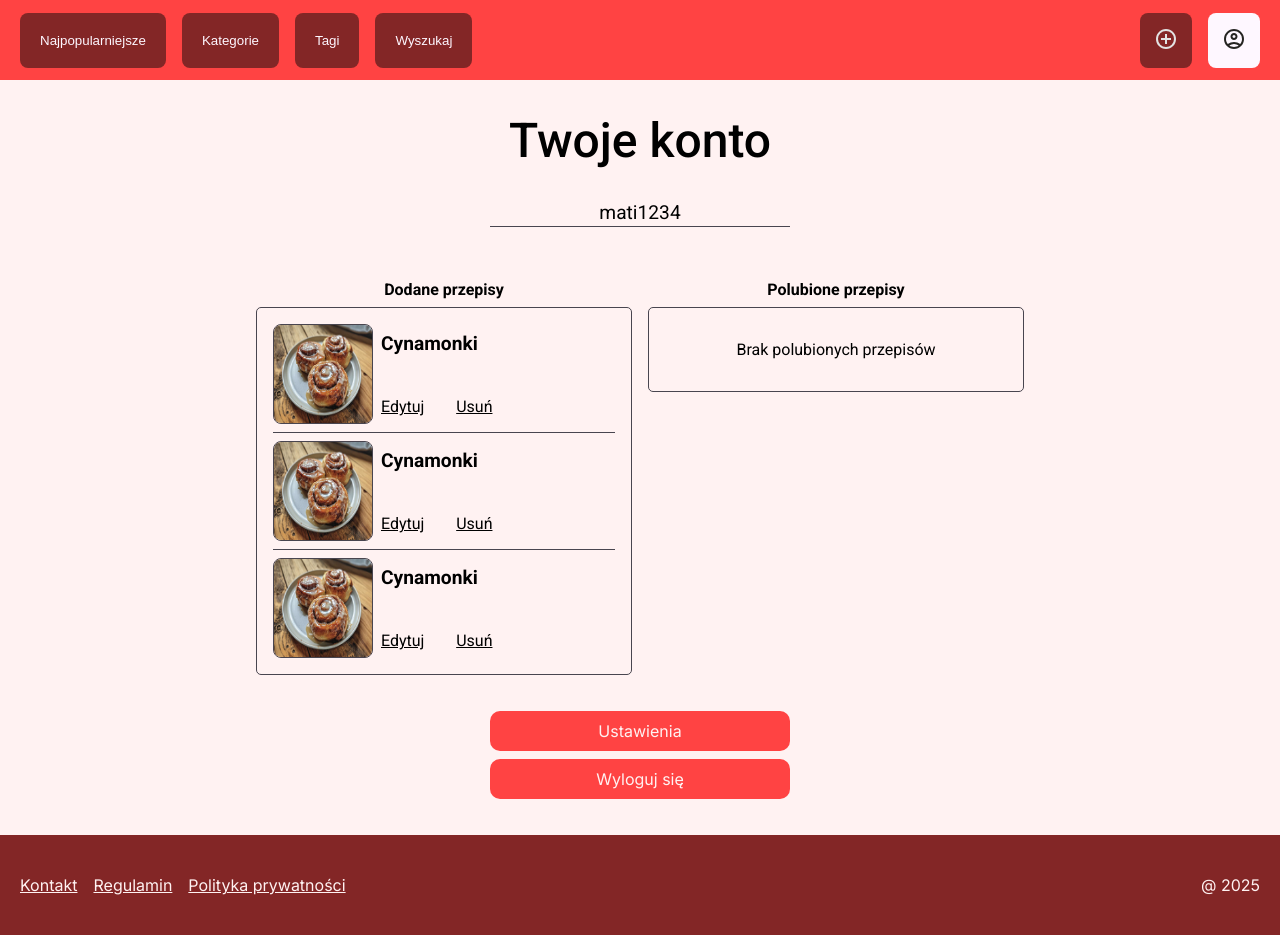
After one commit to jakubjachxwicz/food-diy, a PHP site: page /public/views/account.html in a window 1280 px wide. The commit adds this page. Run offline with PHP 8.4, Linux system fonts and the light colour scheme.

Commit message:
account page ui done

```diff
--- a/Routing.php
+++ b/Routing.php
@@ -24,6 +24,10 @@ class Routing
         'add-recipe' => [
             'controller' => 'SecurityController',
             'action' => 'addRecipe'
+        ],
+        'account' => [
+            'controller' => 'SecurityController',
+            'action' => 'account'
         ]
     ];
 
@@ -36,6 +40,7 @@ class Routing
             case 'recipes':
             case 'recipe':
             case 'add-recipe':
+            case 'account':
                 $controller = self::$routes[$path]['controller'];
                 $action = self::$routes[$path]['action'];
 
--- /dev/null
+++ b/public/styles/account.css
@@ -0,0 +1,149 @@
+h1 {
+    font-size: 3rem;
+    font-weight: 500;
+}
+
+.username {
+    font-size: 1.2rem;
+    margin-bottom: 1rem;
+    position: relative;
+    width: 300px;
+    text-align: center;
+}
+
+.username::after {
+    content: "";
+    width: 100%;
+    height: 1px;
+    background: var(--dark-gray-border);
+    position: absolute;
+    bottom: -3px;
+    right: 0;
+}
+
+.recipes-container {
+    margin-top: 2rem;
+    width: 60%;
+    display: flex;
+    flex-direction: row;
+    gap: 16px;
+    align-items: start;
+    justify-content: space-between;
+}
+
+.recipes-container span {
+    font-weight: bold;
+    text-align: center;
+    display: block;
+    margin: 0.5rem;
+}
+
+.recipes-container > div {
+    width: 100%;
+}
+
+.recipes-list {
+    display: flex;
+    flex-direction: column;
+    width: 100%;
+    border: 1px solid var(--dark-gray-border);
+    border-radius: 5px;
+    padding: 1rem;
+    box-sizing: border-box;
+    gap: 8px;
+}
+
+.recipe-item {
+    display: flex;
+    flex-direction: row;
+    /*align-items: center;*/
+    width: 100%;
+    height: 100px;
+}
+
+img {
+    width: 100px;
+    height: 100px;
+    box-sizing: border-box;
+    border-radius: 8px;
+    border: 1px solid var(--dark-gray-border);
+}
+
+.recipe-item > div {
+    width: 100%;
+    height: 100%;
+    display: flex;
+    flex-direction: column;
+    align-items: start;
+    justify-content: space-between;
+    box-sizing: border-box;
+    padding: 8px;
+}
+
+.recipe-title {
+    font-weight: bold;
+    font-size: 1.2rem;
+}
+
+.recipe-options {
+    cursor: default;
+}
+
+div > a {
+    cursor: pointer;
+    text-decoration: underline;
+}
+
+.list-divider {
+    width: 100%;
+    height: 1px;
+    background: var(--dark-gray-border);
+}
+
+.no-recipes-info {
+    width: 100%;
+    text-align: center;
+    margin: 16px 0;
+}
+
+.page-button {
+    background-color: var(--light-red);
+    color: var(--light-bg-color);
+    font-family: "Inter", sans-serif;
+    width: 300px;
+    border: none;
+    outline: none;
+    padding: 10px;
+    margin: 4px 0;
+    font-size: medium;
+    border-radius: 10px;
+    cursor: pointer;
+}
+
+.buttons-container {
+    display: flex;
+    flex-direction: column;
+    width: 100%;
+    margin: 32px 0;
+    align-items: center;
+    justify-content: space-between;
+}
+
+
+@media only screen and (max-width: 1000px) {
+    .recipes-container {
+        width: 70%;
+    }
+}
+
+@media only screen and (max-width: 800px) {
+    .recipes-container {
+        flex-direction: column;
+    }
+}
+
+@media only screen and (max-width: 500px) {
+    .recipes-container {
+        width: 90%;
+    }
+}
--- /dev/null
+++ b/public/views/account.html
@@ -0,0 +1,121 @@
+<!DOCTYPE html>
+<html lang="en">
+<head>
+    <meta charset="UTF-8">
+    <meta name="viewport" content="width=device-width, initial-scale=1.0">
+    <title>Twoje konto</title>
+    <link rel="stylesheet" type="text/css" href="public/styles/main.css">
+    <link rel="stylesheet" type="text/css" href="public/styles/header.css">
+    <link rel="stylesheet" type="text/css" href="public/styles/account.css">
+    <script src="public/scripts/header.js" defer></script>
+</head>
+<body>
+    <header>
+        <div class="left-header-side">
+            <button class="header-icon-button burger-menu-button">
+                <svg xmlns="http://www.w3.org/2000/svg" height="24px" viewBox="0 -960 960 960" width="24px" fill="#e3e3e3"><path d="M120-240v-80h720v80H120Zm0-200v-80h720v80H120Zm0-200v-80h720v80H120Z"/></svg>
+            </button>
+            <button class="header-text-button">Najpopularniejsze</button>
+            <button class="header-text-button">Kategorie</button>
+            <button class="header-text-button">Tagi</button>
+            <button class="header-text-button">Wyszukaj</button>
+        </div>
+
+        <div class="right-header-side">
+            <button class="header-icon-button">
+                <svg xmlns="http://www.w3.org/2000/svg" height="24px" viewBox="0 -960 960 960" width="24px" fill="#e3e3e3"><path d="M440-280h80v-160h160v-80H520v-160h-80v160H280v80h160v160Zm40 200q-83 0-156-31.5T197-197q-54-54-85.5-127T80-480q0-83 31.5-156T197-763q54-54 127-85.5T480-880q83 0 156 31.5T763-763q54 54 85.5 127T880-480q0 83-31.5 156T763-197q-54 54-127 85.5T480-80Zm0-80q134 0 227-93t93-227q0-134-93-227t-227-93q-134 0-227 93t-93 227q0 134 93 227t227 93Zm0-320Z"/></svg>
+            </button>
+            <button class="header-icon-button selected-header-item">
+                <svg xmlns="http://www.w3.org/2000/svg" height="24px" viewBox="0 -960 960 960" width="24px" fill="#e3e3e3"><path d="M234-276q51-39 114-61.5T480-360q69 0 132 22.5T726-276q35-41 54.5-93T800-480q0-133-93.5-226.5T480-800q-133 0-226.5 93.5T160-480q0 59 19.5 111t54.5 93Zm246-164q-59 0-99.5-40.5T340-580q0-59 40.5-99.5T480-720q59 0 99.5 40.5T620-580q0 59-40.5 99.5T480-440Zm0 360q-83 0-156-31.5T197-197q-54-54-85.5-127T80-480q0-83 31.5-156T197-763q54-54 127-85.5T480-880q83 0 156 31.5T763-763q54 54 85.5 127T880-480q0 83-31.5 156T763-197q-54 54-127 85.5T480-80Zm0-80q53 0 100-15.5t86-44.5q-39-29-86-44.5T480-280q-53 0-100 15.5T294-220q39 29 86 44.5T480-160Zm0-360q26 0 43-17t17-43q0-26-17-43t-43-17q-26 0-43 17t-17 43q0 26 17 43t43 17Zm0-60Zm0 360Z"/></svg>
+            </button>
+        </div>
+    </header>
+
+
+    <h1>Twoje konto</h1>
+
+    <span class="username">mati1234</span>
+
+    <div class="recipes-container">
+        <div>
+            <span>Dodane przepisy</span>
+
+            <div class="recipes-list">
+
+                <div class="recipe-item">
+                    <img src="public/static/cynamonki.jpeg" alt="potrawa"/>
+
+                    <div>
+                        <div class="recipe-title">Cynamonki</div>
+                        <div class="recipe-options">
+                            <a>Edytuj</a>
+                            &nbsp;&nbsp;&nbsp;&nbsp;&nbsp;&nbsp;
+                            <a>Usuń</a>
+                        </div>
+                    </div>
+                </div>
+
+                <div class="list-divider"></div>
+
+                <div class="recipe-item">
+                    <img src="public/static/cynamonki.jpeg" alt="potrawa"/>
+
+                    <div>
+                        <div class="recipe-title">Cynamonki</div>
+                        <div class="recipe-options">
+                            <a>Edytuj</a>
+                            &nbsp;&nbsp;&nbsp;&nbsp;&nbsp;&nbsp;
+                            <a>Usuń</a>
+                        </div>
+                    </div>
+                </div>
+
+                <div class="list-divider"></div>
+
+                <div class="recipe-item">
+                    <img src="public/static/cynamonki.jpeg" alt="potrawa"/>
+
+                    <div>
+                        <div class="recipe-title">Cynamonki</div>
+                        <div class="recipe-options">
+                            <a>Edytuj</a>
+                            &nbsp;&nbsp;&nbsp;&nbsp;&nbsp;&nbsp;
+                            <a>Usuń</a>
+                        </div>
+                    </div>
+                </div>
+
+            </div>
+        </div>
+        <div>
+            <span>Polubione przepisy</span>
+
+            <div class="recipes-list">
+
+<!--                <div class="recipe-item">-->
+<!--                    <img src="public/static/cynamonki.jpeg" alt="potrawa"/>-->
+
+<!--                    <div>-->
+<!--                        <div class="recipe-title">Cynamonki</div>-->
+<!--                    </div>-->
+<!--                </div>-->
+
+                <div class="no-recipes-info">Brak polubionych przepisów</div>
+
+            </div>
+        </div>
+    </div>
+
+    <div class="buttons-container">
+        <button class="page-button">Ustawienia</button>
+
+        <button class="page-button">Wyloguj się</button>
+    </div>
+
+
+    <footer>
+        <div><a>Kontakt</a><a>Regulamin</a><a>Polityka prywatności</a></div>
+        <span>@ 2025</span>
+    </footer>
+</body>
+</html>
--- a/src/controllers/SecurityController.php
+++ b/src/controllers/SecurityController.php
@@ -33,4 +33,10 @@ class SecurityController extends AppController
     {
         return $this->render('add-recipe');
     }
+
+    // probably temporary solution for displaying recipe view
+    public function account()
+    {
+        return $this->render('account');
+    }
 }
```
